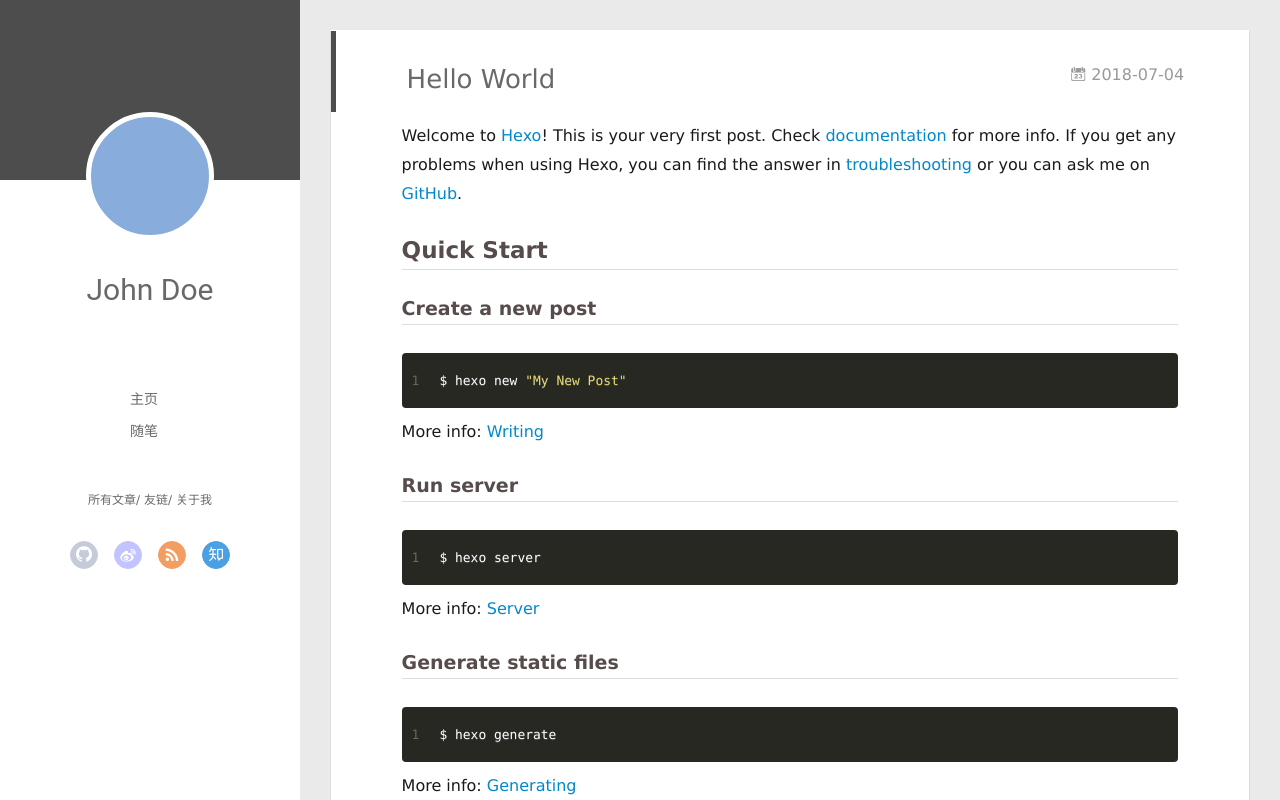
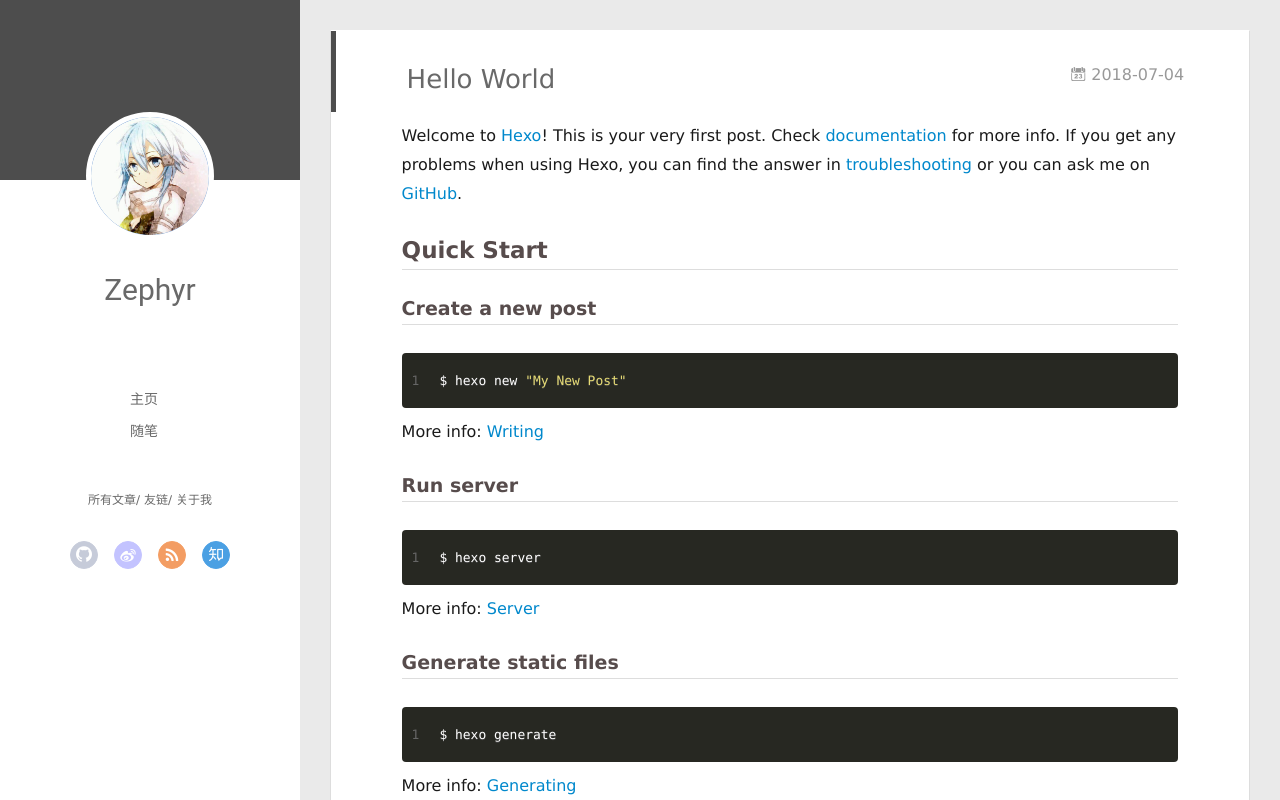
Before and after one commit to GrayGraySmall/GrayGraySmall.github.io, a plain HTML site: page index.html in a window 1280 px wide. Drawn offline with Linux system fonts and the light colour scheme; no server answers.

Commit message:
Site updated: 2018-07-05 21:58:10

```diff
--- a/index.html
+++ b/index.html
@@ -43,10 +43,10 @@
 <div class="intrude-less">
 	<header id="header" class="inner">
 		<a href="/" class="profilepic">
-			<img src="" class="js-avatar">
+			<img src="img/headlogo.jpg" class="js-avatar">
 		</a>
 		<hgroup>
-		  <h1 class="header-author"><a href="/">John Doe</a></h1>
+		  <h1 class="header-author"><a href="/">Zephyr</a></h1>
 		</hgroup>
 
 
```
